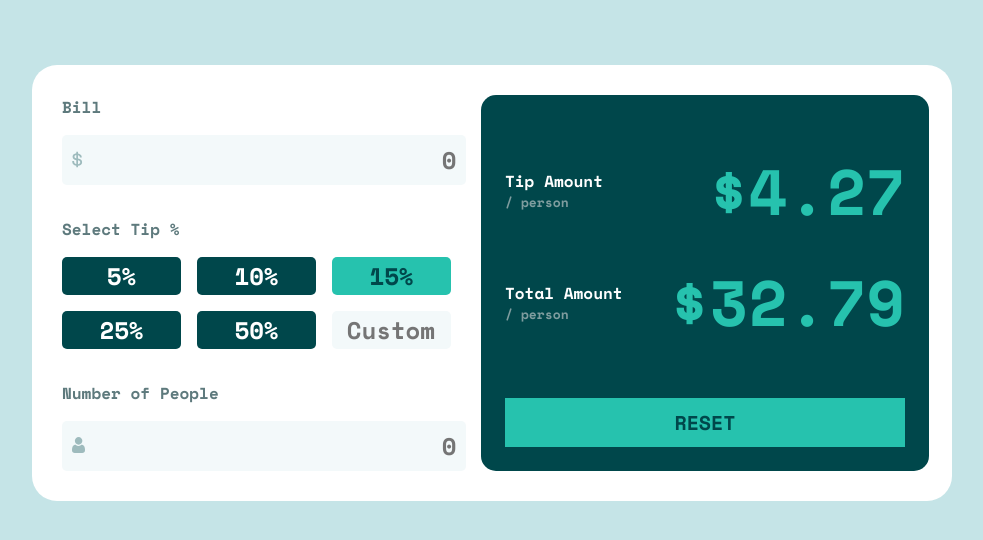
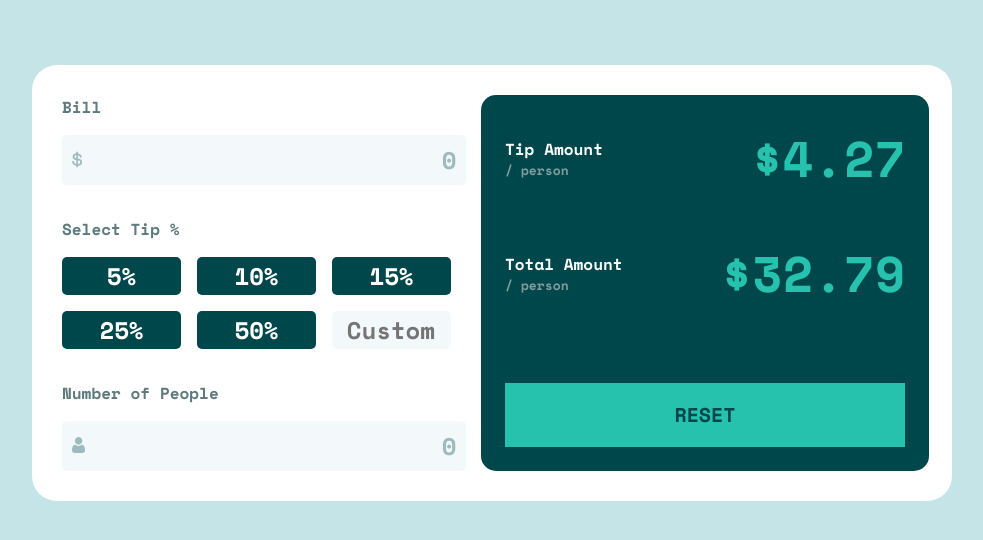
Before and after one commit to marcus-hill/tip-calculator, a plain HTML site: page index.html in a window 1280 px wide. Shown: the part 236-776 px from the top of the page, without its empty margins (148-1131 px from the left). Drawn offline with nearby package versions, Linux system fonts and the light colour scheme.

Commit message:
CSS design changes

```diff
--- a/index.html
+++ b/index.html
@@ -32,7 +32,7 @@
               <input type="radio" name="tip" id="tip-amount-10" class="input-tip-amount" value="10" aria-label="Tip Amount 10%">
               <label for="tip-amount-10" class="input-tip-label">10%</label>
 
-              <input type="radio" name="tip" id="tip-amount-15" class="input-tip-amount" value="15" checked aria-label="Tip Amount 15%">
+              <input type="radio" name="tip" id="tip-amount-15" class="input-tip-amount" value="15" aria-label="Tip Amount 15%">
               <label for="tip-amount-15" class="input-tip-label">15%</label>
 
               <input type="radio" name="tip" id="tip-amount-25" class="input-tip-amount" value="25" aria-label="Tip Amount 25%">
--- a/style.css
+++ b/style.css
@@ -165,6 +165,11 @@ main {
     gap: 1rem;
 }
 
+.input-box-tip::placeholder {
+  color: #00474B;
+  opacity: 0.35;
+}
+
 .bill {
     background-image: url("images/icon-dollar.svg");
 }
@@ -308,12 +313,13 @@ main {
   }
 
   .total-section {
+    padding-top: 0;
     margin: 0 calc(23rem/16) 0 0;
     min-width: 25rem;
   }
 
   .tip-amount-total-text {
-    font-size: 4rem;
+    font-size: calc(50rem/16);
   }
 
   .tip-amount-total-container, .tip-amount-person-container {
```
